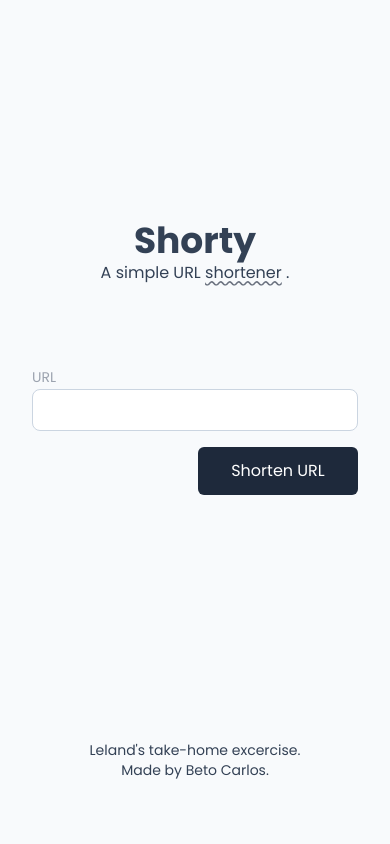
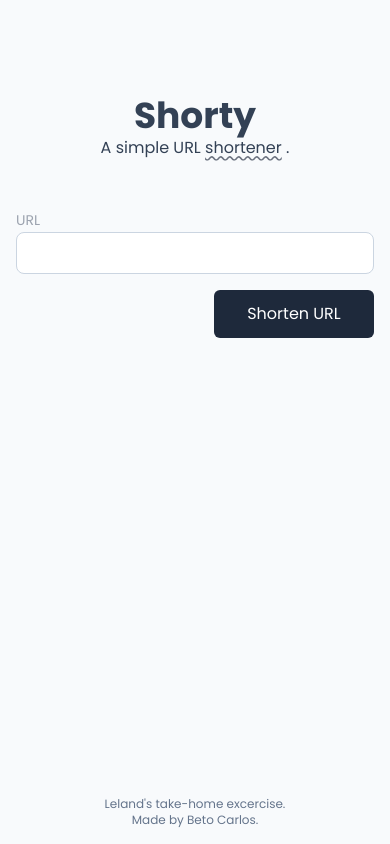
Before and after one commit to MarioC3/shorty, a Next.js app: page / in a window 390 px wide. Built offline with nearby package versions, Linux system fonts and the light colour scheme.

Commit message:
UI refinements for mobile view

```diff
--- a/src/app/layout.tsx
+++ b/src/app/layout.tsx
@@ -15,9 +15,9 @@ export default function RootLayout({
 	return (
 		<html lang="en">
 			<body
-				className={`${poppins.className} mx-auto flex h-screen w-full max-w-[500px] flex-col bg-slate-50 p-8 text-slate-700`}
+				className={`${poppins.className} mx-auto flex h-screen w-full max-w-[500px] flex-col bg-slate-50 p-4 text-slate-700 md:p-8`}
 			>
-				<div className="flex flex-1 flex-col items-center justify-center gap-20">
+				<div className="flex flex-1 flex-col items-center gap-12 pt-20 md:justify-center md:pt-0">
 					<header>
 						<h1 className="text-center text-4xl font-bold">Shorty</h1>
 						<h2>
@@ -30,7 +30,7 @@ export default function RootLayout({
 					</header>
 					<main className="w-full">{children}</main>
 				</div>
-				<footer className="flex flex-col pb-8 text-center text-sm">
+				<footer className="flex flex-col pb-0 text-center text-xs text-slate-500 md:pb-8">
 					<span>Leland&apos;s take-home excercise.</span>
 					<span>Made by Beto Carlos.</span>
 				</footer>
```
